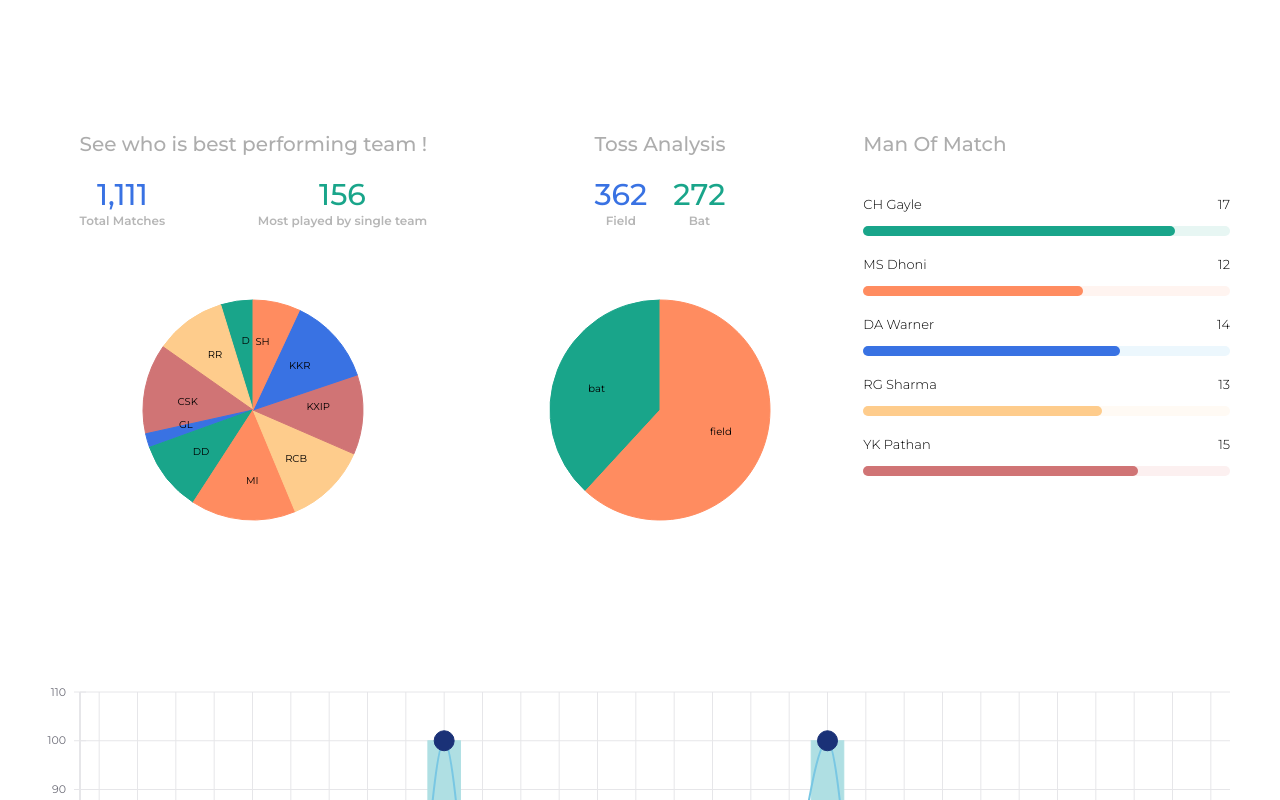
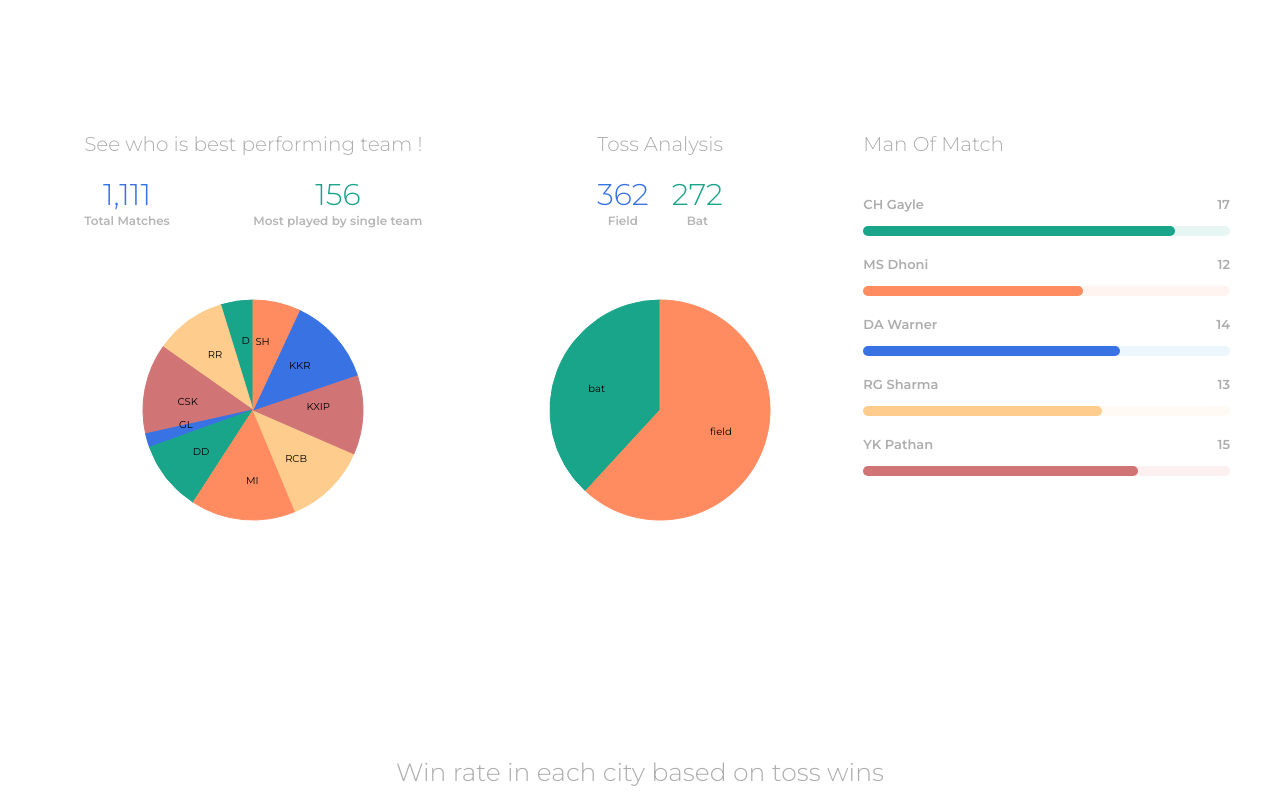
Before and after one commit to RishabhVerma098/AtlanTaskRishabhVerma, a React (Create React App) app: page / in a window 1280 px wide. Shown: the part 800-1600 px from the top of the page. Built offline with nearby package versions, Linux system fonts and the light colour scheme.

Commit message:
added heading and def color

```diff
--- a/src/components/locationtoss/locationtoss.js
+++ b/src/components/locationtoss/locationtoss.js
@@ -15,6 +15,7 @@ import { location_wise_toss } from "../../temp";
 function LocationToss() {
   return (
     <div className="loc-toss">
+      <h6>Win rate in each city based on toss wins</h6>
       <XYPlot
         width={1200}
         height={500}
--- a/src/components/locationtoss/locationtoss.scss
+++ b/src/components/locationtoss/locationtoss.scss
@@ -5,4 +5,10 @@
   flex-direction: column;
   justify-content: center;
   align-items: center;
+  h6 {
+    margin-bottom: 2rem;
+    margin-top: 20rem;
+    color: rgb(173, 173, 173);
+    font-weight: 300;
+  }
 }
--- a/src/components/pie/manofmatch/manofmatch.scss
+++ b/src/components/pie/manofmatch/manofmatch.scss
@@ -7,6 +7,7 @@
     margin-bottom: 2rem;
     font-size: 2rem;
     color: rgb(173, 173, 173);
+    font-weight: 300;
   }
   .block {
     width: 100%;
@@ -15,7 +16,9 @@
       display: flex;
       justify-content: space-between;
       p {
+        font-weight: 600;
         font-size: 1.3rem;
+        color: rgb(173, 173, 173);
       }
     }
     .contain {
--- a/src/components/pie/veritcalcard/verticalcard.scss
+++ b/src/components/pie/veritcalcard/verticalcard.scss
@@ -8,6 +8,7 @@
     h4 {
       font-size: 2rem;
       color: rgb(173, 173, 173);
+      font-weight: 300;
     }
     .lower {
       margin-top: 2rem;
@@ -20,8 +21,9 @@
         align-items: center;
         h5 {
           font-size: 3rem;
-          font-weight: 500;
+
           color: var(--blue);
+          font-weight: 300;
         }
         p {
           font-size: 1.2rem;
```
